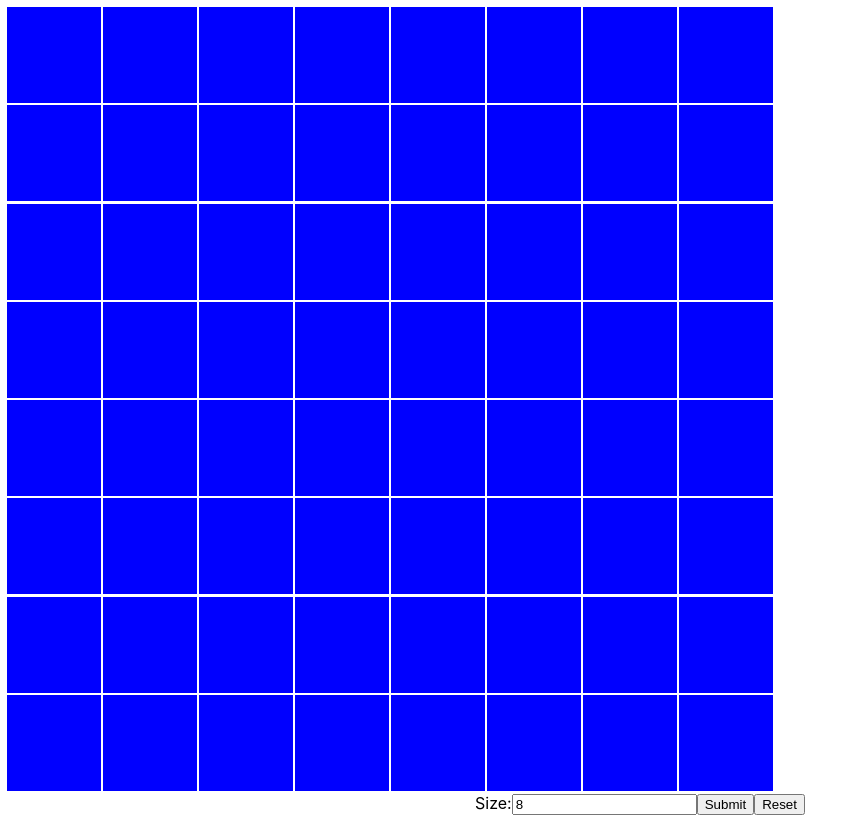
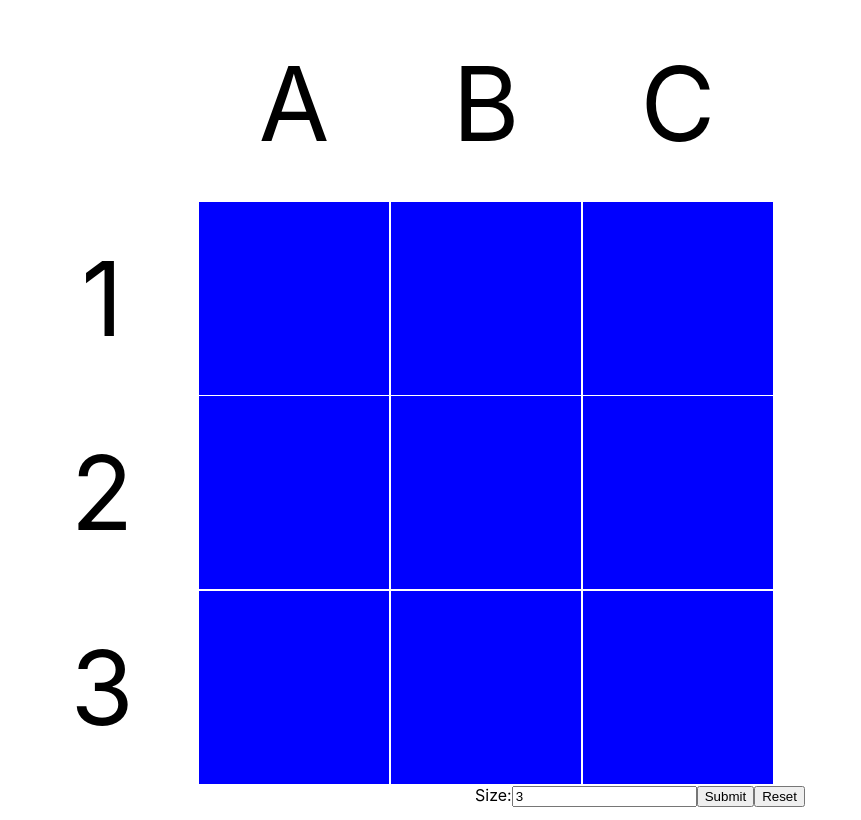
Before and after one commit to dnnsmnstrr/battleshots, a React (Create React App) app: page / in a window 1280 px wide. Shown: the whole page, without its empty margins (0-861 px from the left). Built offline with nearby package versions, Linux system fonts and the light colour scheme.

Commit message:
Add labels and fix resizing bug

```diff
--- a/src/App.css
+++ b/src/App.css
@@ -1,10 +1,22 @@
 .App {
   text-align: center;
+  vertical-align: middle;
   padding: 5px;
 }
 
+.cellContainer {
+  display: flex;
+  align-items: center;
+  justify-content: center;
+}
+
 .Cell {
+    width: 100%;
     height: 100%;
+    font-size: 8vw;
+}
+
+.Label {
     font-size: 8vw;
 }
 /* If the screen size is 601px wide or more, set the font-size of <div> to 80px */
--- a/src/App.js
+++ b/src/App.js
@@ -7,6 +7,9 @@ import Grid from './components/Grid'
 import SizeInput from './components/SizeInput'
 
 function App() {
+  document.addEventListener('contextmenu', function(event){
+    event.preventDefault();
+  })
 
   return (
     <RadarProvider>
--- a/src/components/Cell.js
+++ b/src/components/Cell.js
@@ -8,9 +8,8 @@ const colors = {
 
 const Cell = ({status, onClick}) => {
   const isHit = status === 'hit'
-
   return (
-    <div className='Cell' style={{backgroundColor: colors[status]}} onClick={onClick}>{isHit ? "X" : ''}</div>
+    <div className='Cell' style={{backgroundColor: colors[status]}} onClick={onClick} onContextMenu={onClick}>{isHit ? "X" : ''}</div>
   )
 }
 
--- a/src/components/Grid.js
+++ b/src/components/Grid.js
@@ -1,21 +1,52 @@
 import React from 'react'
-import GridLayout from 'react-grid-layout'
+import GridLayout, { Responsive } from 'react-grid-layout'
 
 import useWindowDimensions from '../hooks/useWindowDimensions'
 import {useRadar} from '../hooks/useRadar'
 
 import Cell from './Cell'
+import Label from './Label'
+
+const buildGrid = (cells = [], size = 0) => {
+  const totalSize = size + 1
+  const grid = []
+  for (var x = 0; x < totalSize; x++) {
+    for (var y = 0; y < totalSize; y++) {
+      if (x === 0 || y === 0) {
+        grid.push({ cellType: 'label', value: x || y, x, y})
+      } else {
+        const index = (x-1)*size + y-1
+        grid.push({ cellType: 'water', value: cells[index], index, x, y })
+      }
+    }
+  }
+  return grid
+}
 
 const Grid = (props) => {
   const { height, width } = useWindowDimensions();
   const maxWidth = (height < width ? height : width) - 30
+  const {cells = [], size, cycleCellStatus, updating} = useRadar()
+  const grid = buildGrid(cells, size)
 
-  const {size, cells = [], cycleCellStatus} = useRadar()
-
+  if (updating) return
+  const layout = grid.map(({x,y}, i) => ({i, x, y, w: 1, h: 1, static: true}))
+  //{lg: size + 1, md: size + 1, sm: size + 1, xs: size + 1, xxs: size + 1}
   return (
-    <GridLayout className="layout" cols={size} rowHeight={maxWidth / size} width={maxWidth} margin={[2,2]}>
-      {cells.map((val, idx) => {
-        return <div key={idx} data-grid={{x: idx % size, y: Math.floor(idx / size), w: 1, h: 1, static: true}}><Cell status={val} onClick={() => cycleCellStatus(idx)}/></div>;
+    <GridLayout
+      className="layout"
+      cols={size + 1}
+      rowHeight={maxWidth / (size + 1)}
+      maxRow={size + 1}
+      layout={layout}
+      width={maxWidth}
+      margin={[2,2]}
+    >
+      {grid.map(({value, cellType, x, y, index}, idx) => {
+        console.log('idx', idx)
+        return <div className='cellContainer' key={idx} data-grid={{x, y, w: 1, h: 1, static: true}}>
+          {cellType === 'label' ? <Label index={value} numeric={!x} /> : <Cell status={value} onClick={(e) => cycleCellStatus(index, e.type === 'contextmenu')}/>}
+        </div>;
       })}
     </GridLayout>
   )
--- /dev/null
+++ b/src/components/Label.js
@@ -0,0 +1,16 @@
+import React from 'react'
+
+const toChars = n => `${n >= 26 ? toChars(Math.floor(n / 26) - 1) : ''}${'ABCDEFGHIJKLMNOPQRSTUVWXYZ'[n % 26]}`;
+
+const Label = ({index, numeric = false}, onClick = () => {}) => {
+  console.log('numeric', numeric)
+  let value = index
+  if (!numeric) {
+    value = toChars(index - 1)
+  }
+  return (
+    <div className='Label' onClick={onClick}>{value ? value : ''}</div>
+  )
+}
+
+export default Label
--- a/src/hooks/useRadar.js
+++ b/src/hooks/useRadar.js
@@ -3,18 +3,21 @@ import React, { createContext, useState, useEffect, useContext, useCallback } fr
 export const RadarContext = createContext({})
 export const useRadar = () => useContext(RadarContext)
 
-
 export const RadarProvider = ({ children }) => {
-  const DEFAULT_GAMESIZE = 8
+  const DEFAULT_GAMESIZE = 3
   const MAX_SIZE = 12
   const MIN_SIZE = 2
   const [size, setSize] = useState(DEFAULT_GAMESIZE)
   const [cells, setCells] = useState()
+  const [updating, setUpdating] = useState(false)
 
   const initalizeCells = useCallback(() => {
+    setUpdating(true)
     setCells([])
     const defaultCells = new Array(size * size).fill('water')
+    console.log('defaultCells', defaultCells)
     setCells(defaultCells)
+    setUpdating(false)
   }, [size, setCells])
 
   useEffect(() => {
@@ -24,7 +27,6 @@ export const RadarProvider = ({ children }) => {
   }, [size, initalizeCells])
 
   const updateSize = (newSize) => {
-    console.log('newSize', newSize)
     if (newSize > MAX_SIZE) {
       setSize(MAX_SIZE)
     } else if (newSize < MIN_SIZE) {
@@ -38,19 +40,19 @@ export const RadarProvider = ({ children }) => {
     initalizeCells()
   }, [initalizeCells])
 
-  const cycleCellStatus = (index) => {
+  const cycleCellStatus = (index, isHit = false) => {
     const newCells = [...cells]
     const currentCellStatus = newCells[index]
 
     switch (currentCellStatus) {
-      case 'water':
+      case 'hit':
+        newCells[index] = isHit ? 'water' : 'miss'
+        break
+      case 'miss':
         newCells[index] = 'hit'
         break
-      case 'hit':
-        newCells[index] = 'miss'
-        break
       default:
-        newCells[index] = 'water'
+        newCells[index] = isHit ? 'hit' : 'miss'
     }
 
     setCells(newCells)
@@ -65,6 +67,7 @@ export const RadarProvider = ({ children }) => {
       value={{
         size,
         updateSize,
+        updating,
         cells,
         resetCells,
         getCellStatus,
```
Also changed, not shown: src/hooks/BattleContext.js (deleted), 1 other file (tests, documents, lock files or other folders).
